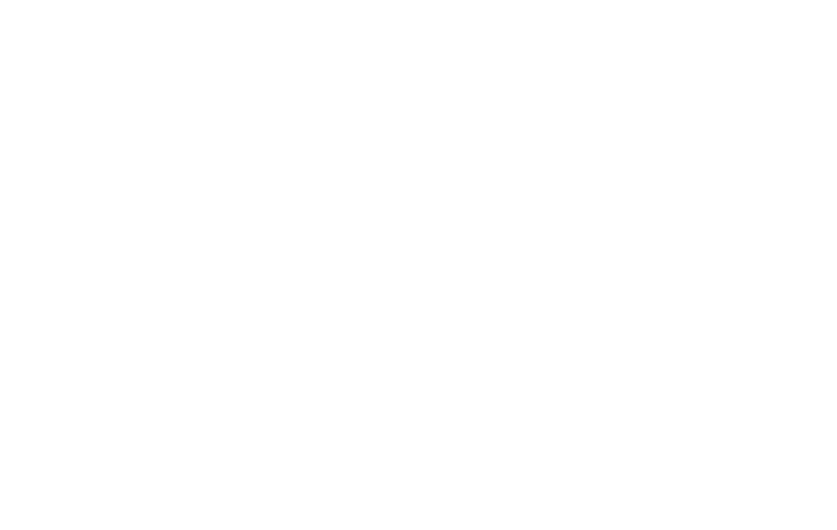
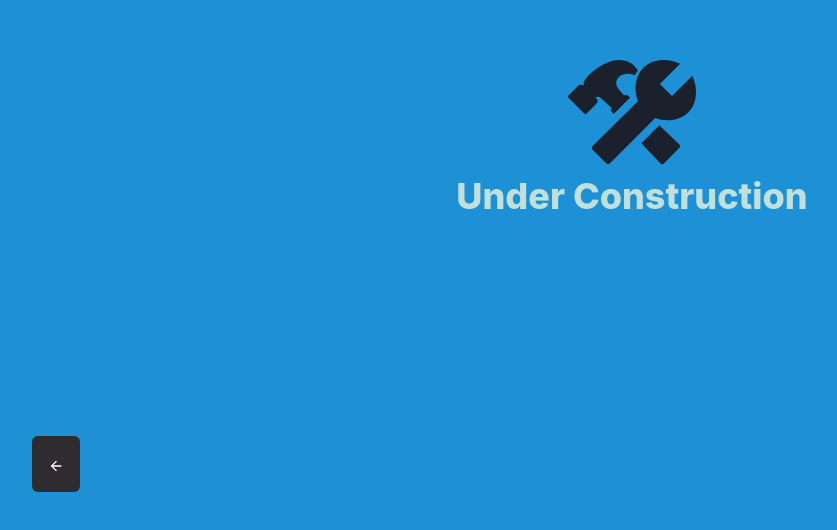
Before and after one commit to andykr1k/WebDeck, a React (Vite) app: page /about in a window 1280 px wide. Before the commit this address had no page. Shown: the part 268-798 px from the top of the page, without its empty margins (8-845 px from the left). Built offline with nearby package versions, Linux system fonts and the light colour scheme.

Commit message:
Not Found Page

```diff
--- a/src/App.jsx
+++ b/src/App.jsx
@@ -1,4 +1,4 @@
-import { CoverPage, CTAPage, InputFormPage } from './pages/index'
+import { CoverPage, CTAPage, InputFormPage, NotFoundPage } from './pages/index'
 import { Footer, StatBubble } from './components'
 import { Routes, Route } from "react-router-dom"
 function App() {
@@ -8,18 +8,19 @@
       <Routes>
         <Route path="/" element={
           <>
-            <div className='snap-start shrink-0'>
+            <div className='snap-start snap-always shrink-0'>
               <CoverPage />
             </div>
-            <div className='snap-start shrink-0'>
+            <div className='snap-start snap-always	shrink-0'>
               <CTAPage />
             </div>
-            <div className='snap-end shrink-0'>
+            <div className='snap-end snap-always shrink-0'>
               <Footer />
             </div>
           </>
            } />
         <Route path="get-started" element={ <InputFormPage/> } />
+        <Route path='*' element={<NotFoundPage />}/>
       </Routes>
     </div>
   )
--- a/src/components/Footer.jsx
+++ b/src/components/Footer.jsx
@@ -140,7 +140,7 @@
                 </ul>
 
                 <p class="mx-auto mt-12 max-w-md align-middle text-center justify-center flex items-center text-lblue">
-                Made with &nbsp; <AiFillHeart /> &nbsp; using &nbsp; <FaReact /> &nbsp;  <SiTailwindcss />&nbsp; <SiChakraui /> &nbsp;  by Andrew Krikorian
+                Made with &nbsp; <AiFillHeart /> &nbsp; using &nbsp; <FaReact /> &nbsp;  <SiTailwindcss /> &nbsp; <SiChakraui /> &nbsp; by &nbsp; <a href="https://www.github.com/andykr1k" className="underline"> Andrew Krikorian </a>
                 </p>
             </div>
         </footer>
--- /dev/null
+++ b/src/functions/clean.js
@@ -0,0 +1,3 @@
+export function clean() {
+
+}
--- /dev/null
+++ b/src/pages/NotFoundPage.jsx
@@ -0,0 +1,25 @@
+import { IoConstructSharp } from "react-icons/io5";
+import { SiMailchimp } from "react-icons/si";
+import { motion } from 'framer-motion'
+import { ArrowBackIcon } from '@chakra-ui/icons'
+
+export default function NotFoundPage() {
+
+  return (
+    <div className='h-100vh w-100vw h-screen grid place-items-center text-center bg-greenblue m-0 p-0'>
+        <div className='fixed bottom-0 left-0 z-10 p-10'>
+            <a href='/'>
+                <motion.button whileHover={{scale:1.2}} className='bg-raisin p-4 rounded-md' >
+                    <ArrowBackIcon color='white'/>
+                </motion.button>
+            </a>
+        </div>
+        <div className="grid place-items-center text-center">
+            <IoConstructSharp size={128}/>
+            <div className='font-extrabold text-lblue'>
+            <h1 className="text-2xl md:text-4xl ">Under Construction</h1>
+            </div>
+        </div>
+    </div>
+  )
+}
--- a/src/pages/index.js
+++ b/src/pages/index.js
@@ -1,3 +1,4 @@
 export {default as CoverPage} from './CoverPage'
 export {default as CTAPage} from './CTAPage'
 export {default as InputFormPage} from './InputFormPage'
+export {default as NotFoundPage} from './NotFoundPage'
```
Also changed, not shown: 1 other file (tests, documents, lock files or other folders).
